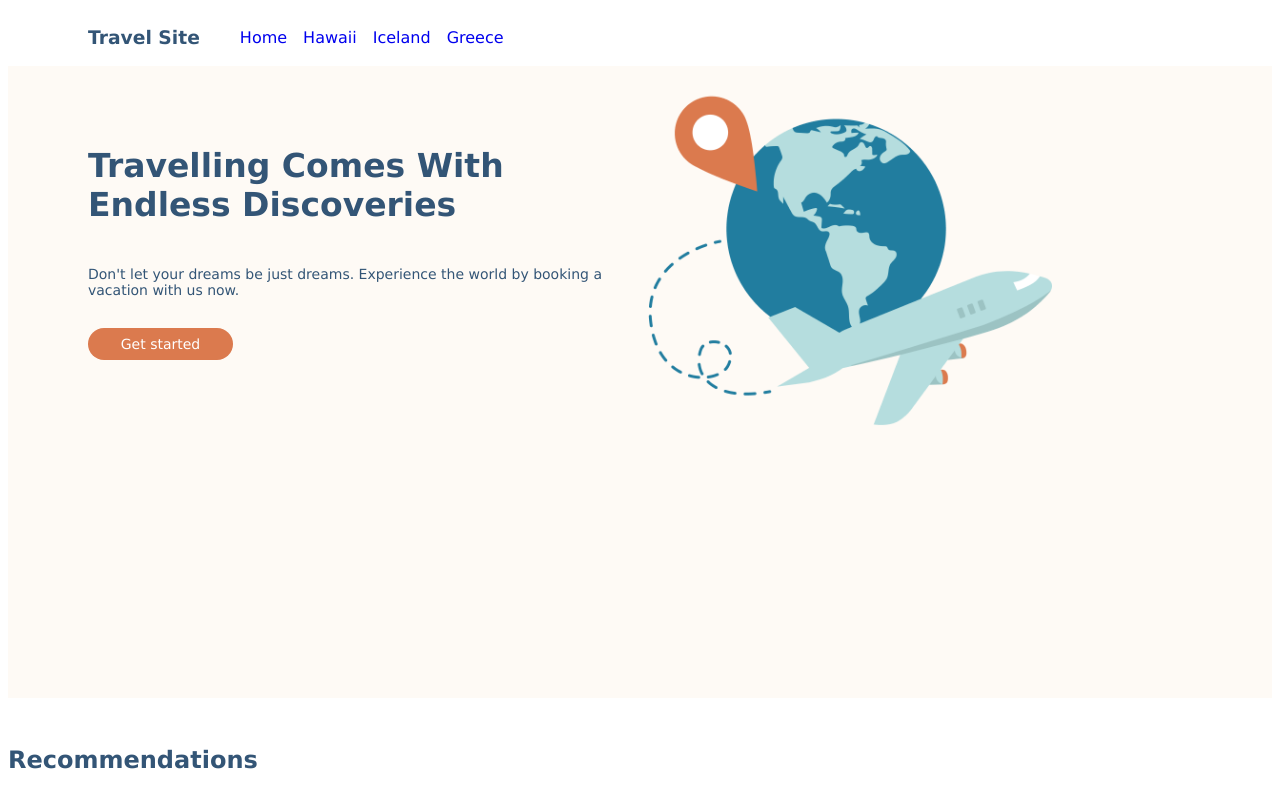
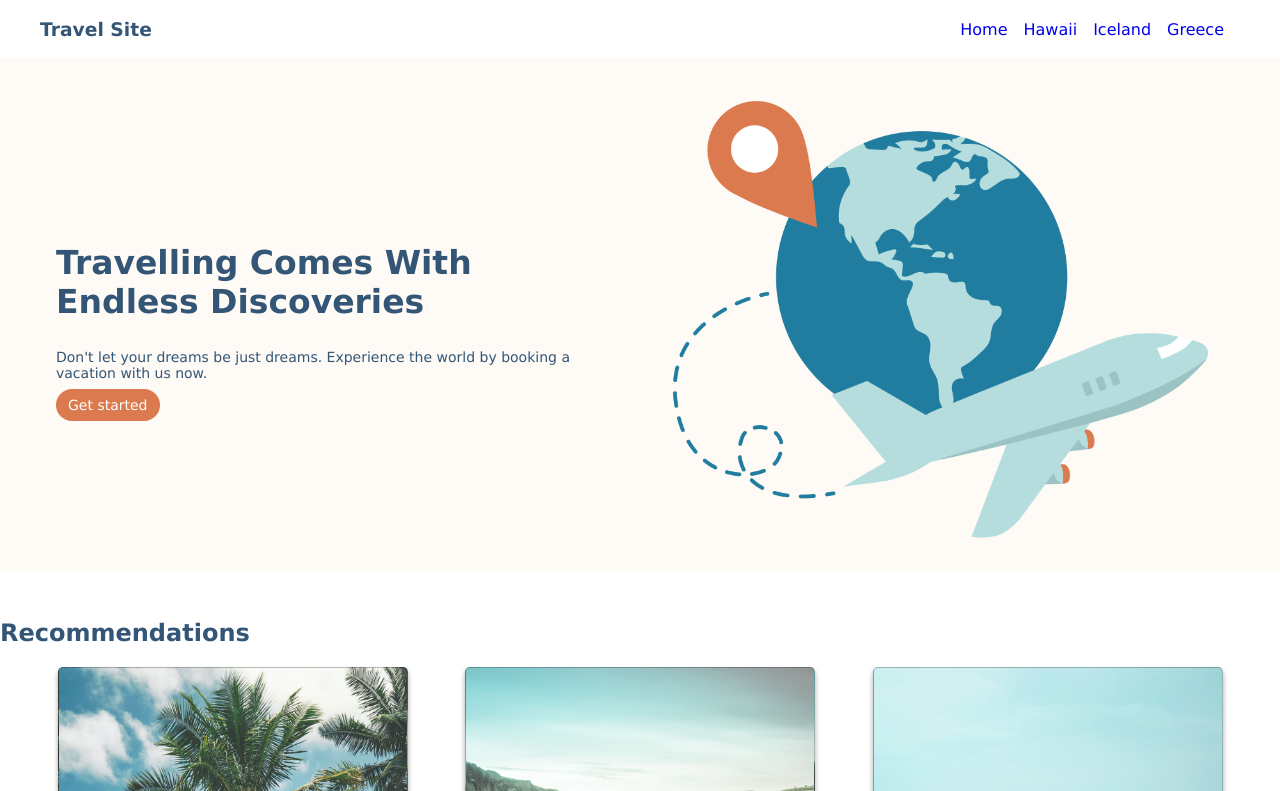
Before and after one commit to tatianapriv/tatiana-privezentseva-travelsite, a plain HTML site: page index.html in a window 1280 px wide. Shown: the top 791 px of the page. Drawn offline with Linux system fonts and the light colour scheme.

Commit message:
make changes in navigation and hero sections

```diff
--- a/css/main.css
+++ b/css/main.css
@@ -5,73 +5,68 @@
 body {
   font-family: Verdana, Geneva, Tahoma, sans-serif;
   color: #335576;
+  margin: 0;
 }
 
 a {
   text-decoration: none;
 }
 
-
-
-.navbar {
-    background-color: #FFF;
+.nav {
+  background-color: #ffffff;
   display: flex;
   flex-direction: row;
   align-items: center;
-    margin-left: 5rem;
+  justify-content: space-between;
+  max-width: 1200px;
+  margin: 0 auto;
 }
 
 .nav__pages-list {
   list-style: none;
   display: flex;
-
 }
 
 .nav__pages-list-item {
   margin-right: 1rem;
-
 }
 
 .hero {
+  background-color: #fefaf5;
+}
+
+.hero__box {
+  padding: 1rem;
+}
+
+.hero__wrapper {
+  max-width: 1200px;
   display: flex;
- flex-direction: column;
- background-color: #FEFAF5;
-
-
+  align-items: center;
+  margin: 0 auto;
 }
 
 .hero__title {
   font-size: 33px;
-    margin-right: 45rem;
-    margin-left: 5rem;
-    margin-top: 5rem;
 }
 
 .hero__description {
   font-size: 14px;
-    margin-right: 40rem;
-    margin-left: 5rem;
-
 }
 
 .hero__btn {
-    margin-left: 5rem;
-    margin-top: 1rem;
-    background-color: #DB7A4E;
+  background-color: #db7a4e;
   text-align: center;
   width: 145px;
   padding: 8px 12px;
   border-radius: 20px;
-    color: #FFF;
+  color: #fff;
   font-size: 14px;
-
 }
 
 .hero__logo {
-    width: 32%;
-    position: relative;
-    left: 40rem;
-    bottom: 17rem;
+  width: 50%;
+  padding: 2rem;
 }
 
 .recommendations {
@@ -127,12 +122,12 @@ a {
 }
 
 .destination__name {
-    color: #FFF;
+  color: #fff;
   margin-right: 5%;
 }
 
 .footer {
-    background-color: #FEFAF5;
+  background-color: #fefaf5;
   display: flex;
   flex-direction: row;
   justify-content: space-evenly;
@@ -141,11 +136,8 @@ a {
 .info-item {
   display: flex;
   flex-direction: row;
-
-
 }
 
 .logos {
   display: inline;
-
 }
--- a/index.html
+++ b/index.html
@@ -1,38 +1,53 @@
 <!DOCTYPE html>
 <html lang="en">
   <head>
-    <meta charset="UTF-8">
-    <meta http-equiv="X-UA-Compatible" content="IE=edge">
-    <meta name="viewport" content="width=device-width, initial-scale=1.0">
-    <link rel="stylesheet" href="./css/main.css">
+    <meta charset="UTF-8" />
+    <meta http-equiv="X-UA-Compatible" content="IE=edge" />
+    <meta name="viewport" content="width=device-width, initial-scale=1.0" />
+    <link rel="stylesheet" href="./css/main.css" />
     <title>Document</title>
   </head>
+
   <body>
     <header>
-        <nav class="navbar">
+      <nav class="nav">
         <h3 class="site__title">Travel Site</h3>
         <ul class="nav__pages-list">
           <li class="nav__pages-list-item">
-                    <a class="nav__pages-link" href="./index.html">Home</a></li>
+            <a class="nav__pages-link" href="./index.html">Home</a>
+          </li>
           <li class="nav__pages-list-item">
-                    <a class="nav__pages-link" href="./pages/hawaii.html">Hawaii</a></li>
+            <a class="nav__pages-link" href="./pages/hawaii.html">Hawaii</a>
+          </li>
           <li class="nav__pages-list-item">
-                    <a class="nav__pages-link" href="./iceland.html">Iceland</a></li>
+            <a class="nav__pages-link" href="./iceland.html">Iceland</a>
+          </li>
           <li class="nav__pages-list-item">
-                    <a class="nav__pages-link" href="./pages/menu.html">Greece</a></li>
+            <a class="nav__pages-link" href="./pages/menu.html">Greece</a>
+          </li>
         </ul>
       </nav>
-
     </header>
 
     <main>
       <section class="hero">
-
-            <h1 class="hero__title">Travelling Comes With Endless Discoveries</h1>
-            <p class="hero__description">Don't let your dreams be just dreams. Experience the world by booking a vacation with us now.</p>
+        <div class="hero__wrapper">
+          <div class="hero__box">
+            <h1 class="hero__title">
+              Travelling Comes With Endless Discoveries
+            </h1>
+            <p class="hero__description">
+              Don't let your dreams be just dreams. Experience the world by
+              booking a vacation with us now.
+            </p>
             <a class="hero__btn" href="./index.html">Get started</a>
-
-            <img class="hero__logo" src="./assets/Images/hero.png" alt="plane flying aroun the Earth">
+          </div>
+          <img
+            class="hero__logo"
+            src="./assets/Images/hero.png"
+            alt="plane flying around the Earth"
+          />
+        </div>
       </section>
 
       <section class="recommendations">
@@ -54,13 +69,16 @@
     <footer class="footer">
       <div>
         <h2 class="info">Contact</h2>
-            <p class="info-item">503 Broadway Penthouse <br>
-            New York</p>
+        <p class="info-item">
+          503 Broadway Penthouse <br />
+          New York
+        </p>
       </div>
       <div>
         <h2 class="info">Hours</h2>
         <p class="info-item">
-                <span class="info-item-days">Monday - Friday:</span> 9:00 AM - 5:00 PM <br>
+          <span class="info-item-days">Monday - Friday:</span> 9:00 AM - 5:00 PM
+          <br />
           <span class="info-item-days">Saturday</span> 10:00 AM - 4:00 PM
         </p>
       </div>
@@ -68,19 +86,26 @@
         <h2 class="info">Social</h2>
         <div class="logos">
           <a href="https://www.instagram.com">
-                <img class="logos" src="./assets/Icons/icon-instagram.png" alt="instagram">
+            <img
+              class="logos"
+              src="./assets/Icons/icon-instagram.png"
+              alt="instagram"
+            />
           </a>
         </div>
         <div class="logos">
           <a href="https://www.facebook.com">
-                <img class="logos" src="./assets/Icons/icon-facebook.png" alt="facebook">
+            <img
+              class="logos"
+              src="./assets/Icons/icon-facebook.png"
+              alt="facebook"
+            />
           </a>
         </div>
         <div class="logos">
           <a href="https://www.twitter.com">
-                <img src="./assets/Icons/icon-twitter.png" alt="twitter">
+            <img src="./assets/Icons/icon-twitter.png" alt="twitter" />
           </a>
-           </div>
         </div>
       </div>
     </footer>
```
Lines whose indentation alone changed are shown as unchanged.
